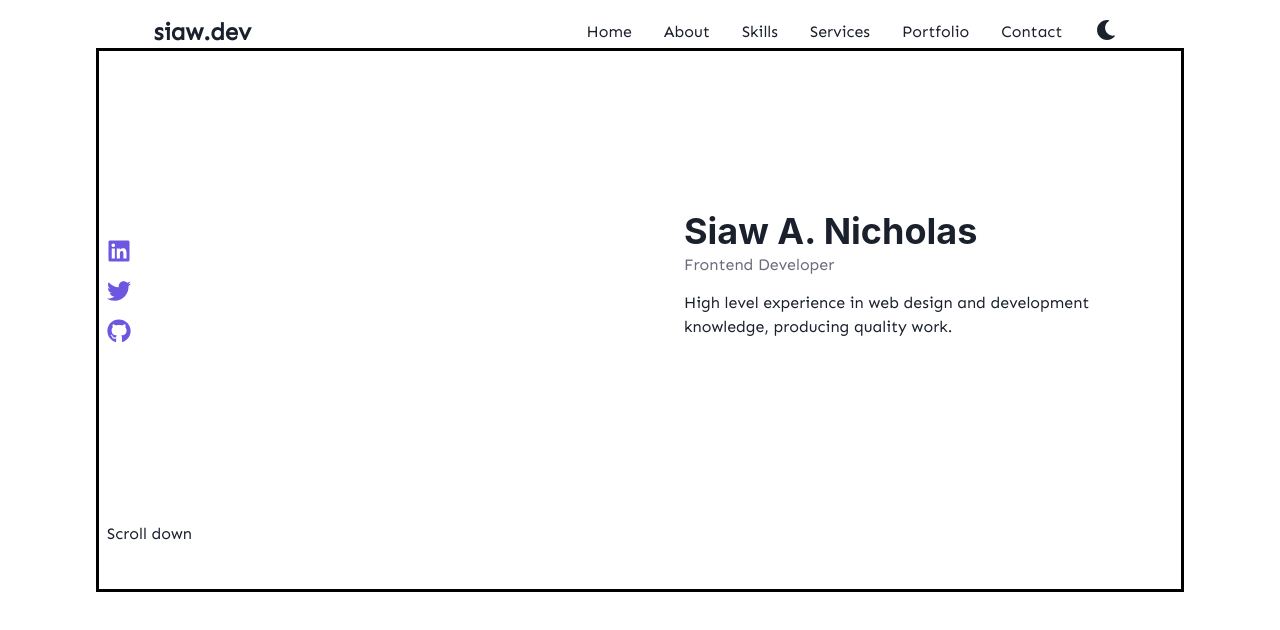
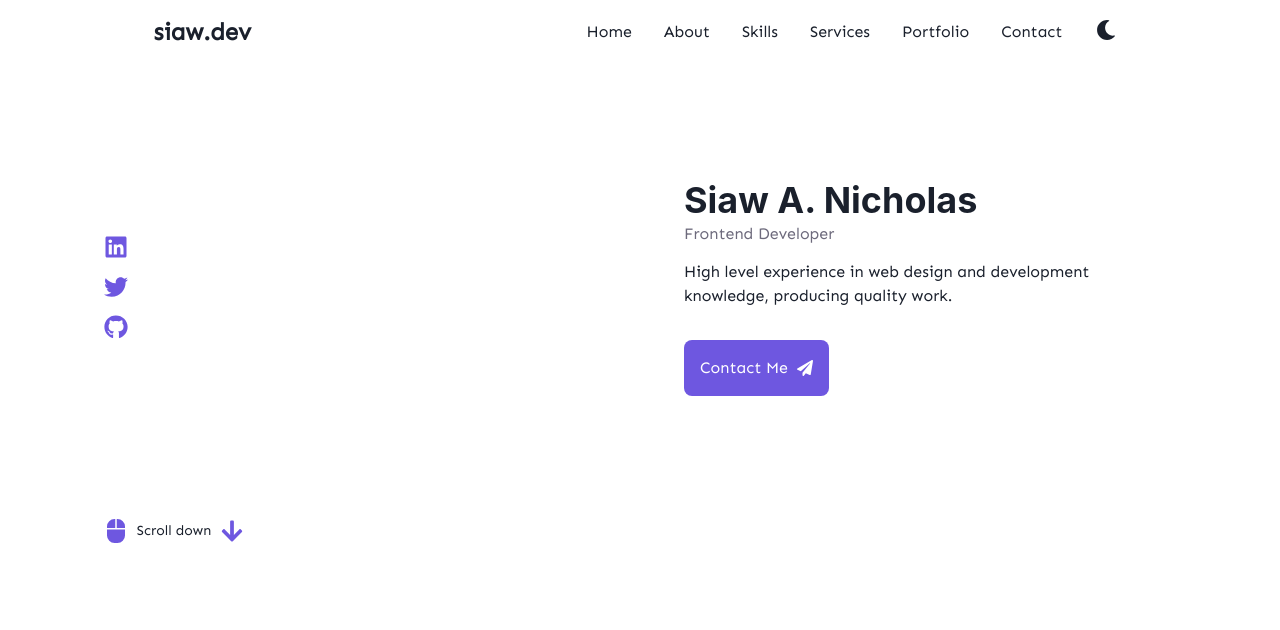
Before and after one commit to ayequill/siaw.dev, a React (Create React App) app: page / in a window 1280 px wide. Shown: the top 630 px of the page. Built offline with nearby package versions, Linux system fonts and the light colour scheme.

Commit message:
Fix pseudo styling

```diff
--- a/src/components/Home.tsx
+++ b/src/components/Home.tsx
@@ -1,6 +1,12 @@
-import { Box, Grid, Heading, Link, Text } from '@chakra-ui/react';
-import { FaGithub, FaLinkedin, FaTwitter } from 'react-icons/fa';
-import CustomButton from './Button';
+import { Box, Grid, Heading, Icon, Link, Text } from '@chakra-ui/react';
+import {
+	FaArrowDown,
+	FaGithub,
+	FaLinkedin,
+	FaMouse,
+	FaPaperPlane,
+	FaTwitter,
+} from 'react-icons/fa';
 
 export const Home = () => {
 	return (
@@ -10,11 +16,7 @@ export const Home = () => {
 			layerStyle="sectionStyles"
 			gap={{ base: '1rem' }}
 		>
-			<Grid
-				rowGap={{ md: '5rem' }}
-				layerStyle="wrapper"
-				border="3px black solid"
-			>
+			<Grid rowGap={{ md: '5rem' }} layerStyle="wrapper" gap="1rem">
 				<Grid
 					pt={{ base: '2.5rem', lg: '5.5rem' }}
 					columnGap={{ lg: 8 }}
@@ -31,6 +33,7 @@ export const Home = () => {
 							href="https://www.linkedin.com/in/nicholas-siaw-8824a6175/"
 							rel="noreferrer"
 							target="_blank"
+							isExternal
 						>
 							{<FaLinkedin size="1.5rem" />}
 						</Link>
@@ -39,14 +42,16 @@ export const Home = () => {
 							href="https://www.twitter.com/ayequill"
 							target="_blank"
 							rel="noreferrer"
+							isExternal
 						>
 							{<FaTwitter size="1.5rem" />}
 						</Link>
 						<Link
 							color="brand.primary"
-							href="http://github.com/ayequill"
+							href="https://github.com/ayequill"
 							target="_blank"
 							rel="noreferrer"
+							isExternal
 						>
 							{<FaGithub size="1.5rem" />}
 						</Link>
@@ -61,15 +66,47 @@ export const Home = () => {
 							High level experience in web design and development knowledge,
 							producing quality work.
 						</Text>
-						<CustomButton
+						<Link
 							variant="brandPrimary"
 							href="#contact"
-							label="Contact Me"
-						/>
+							// icon={<FaPaperPlane />}
+							// _hover={{ textDecoration: 'none' }}
+						>
+							Contact Me
+							<Icon ml={1} as={FaPaperPlane} />
+						</Link>
 					</Box>
 				</Grid>
 				<Box>
-					<a href="#about">Scroll down</a>
+					<Link
+						href="#about"
+						display="inline-flex"
+						alignItems="center"
+						columnGap="0.3em"
+						transition=".3s"
+						_hover={{ textDecoration: 'none' }}
+					>
+						<Icon
+							// _hover={{ transform: 'translateY(0.25rem)' }}
+							color="brand.primary"
+							mr={1}
+							fontSize="1.5rem"
+							as={FaMouse}
+						/>
+						<Box as="span" fontSize="sm">
+							Scroll down
+						</Box>
+						<Icon
+							fontSize="1.5rem"
+							color="brand.primary"
+							ml={1}
+							as={FaArrowDown}
+							_hover={{
+								transform: 'translateY(0.25rem)',
+								textDecoration: 'none',
+							}}
+						/>
+					</Link>
 				</Box>
 			</Grid>
 		</Grid>
--- a/src/theme/button.custom.ts
+++ b/src/theme/button.custom.ts
@@ -9,6 +9,7 @@ const brandPrimary = defineStyle({
 	borderRadius: '0.5rem',
 	padding: '1rem',
 	columnGap: '.3rem',
+	_hover: { textDecoration: 'none', bgColor: 'brand.primary' },
 	alignItems: 'center',
 
 	// let's also provide dark mode alternatives
```
Also changed, not shown: 1 other file (tests, documents, lock files or other folders).
